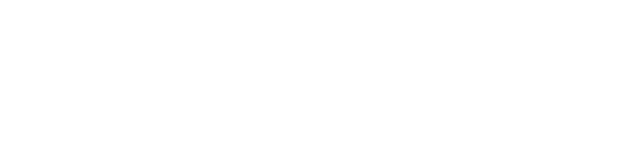
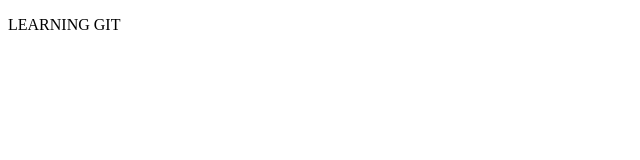
Before and after one commit to kaif-rahmani/reponew, a plain HTML site: page index.html in a window 1280 px wide. Shown: the whole page, without its empty margins (0-640 px from the left). Drawn offline with Linux system fonts and the light colour scheme.

Commit message:
second chang

```diff
--- a/index.html
+++ b/index.html
@@ -3,9 +3,9 @@
 <head>
     <meta charset="UTF-8">
     <meta name="viewport" content="width=device-width, initial-scale=1.0">
-    <title>Document</title>
+    <title>LEARNING GIT</title>
 </head>
 <body>
-
+    <p>LEARNING GIT</p>
 </body>
 </html>
```
